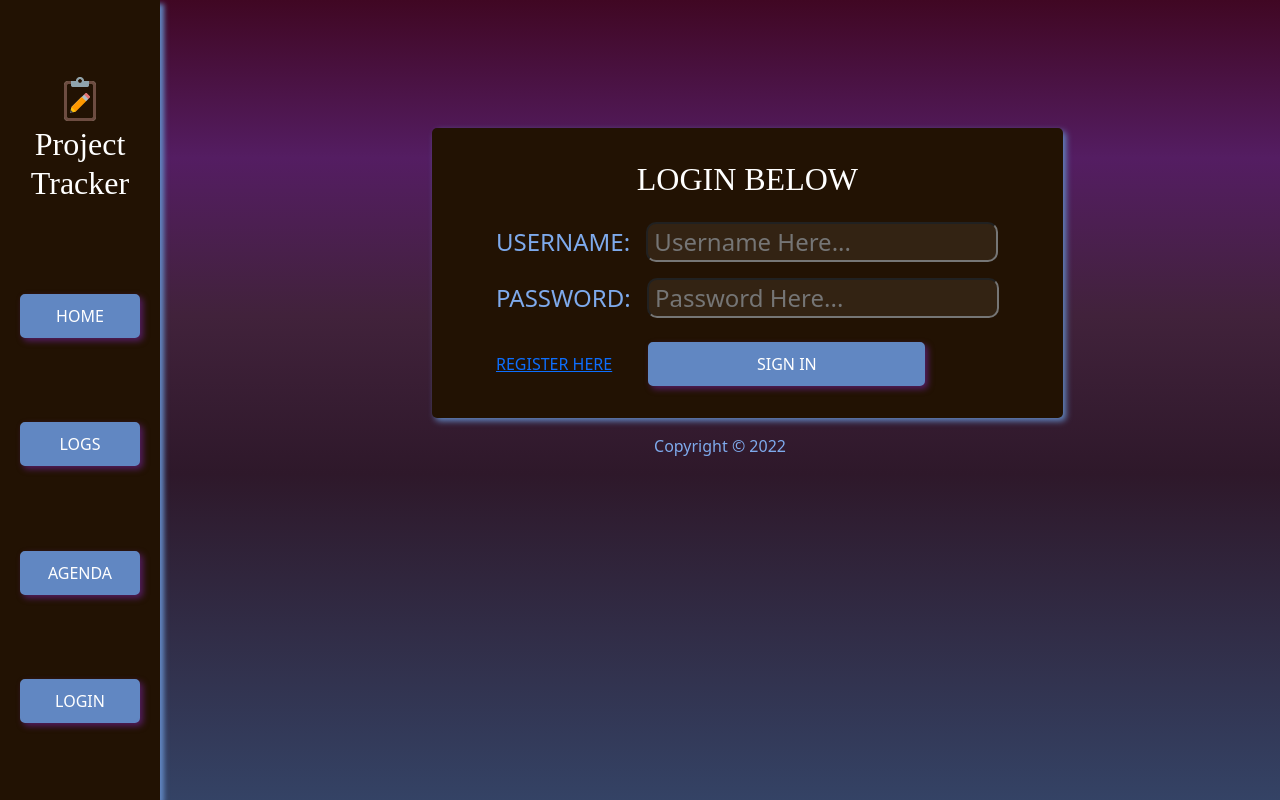
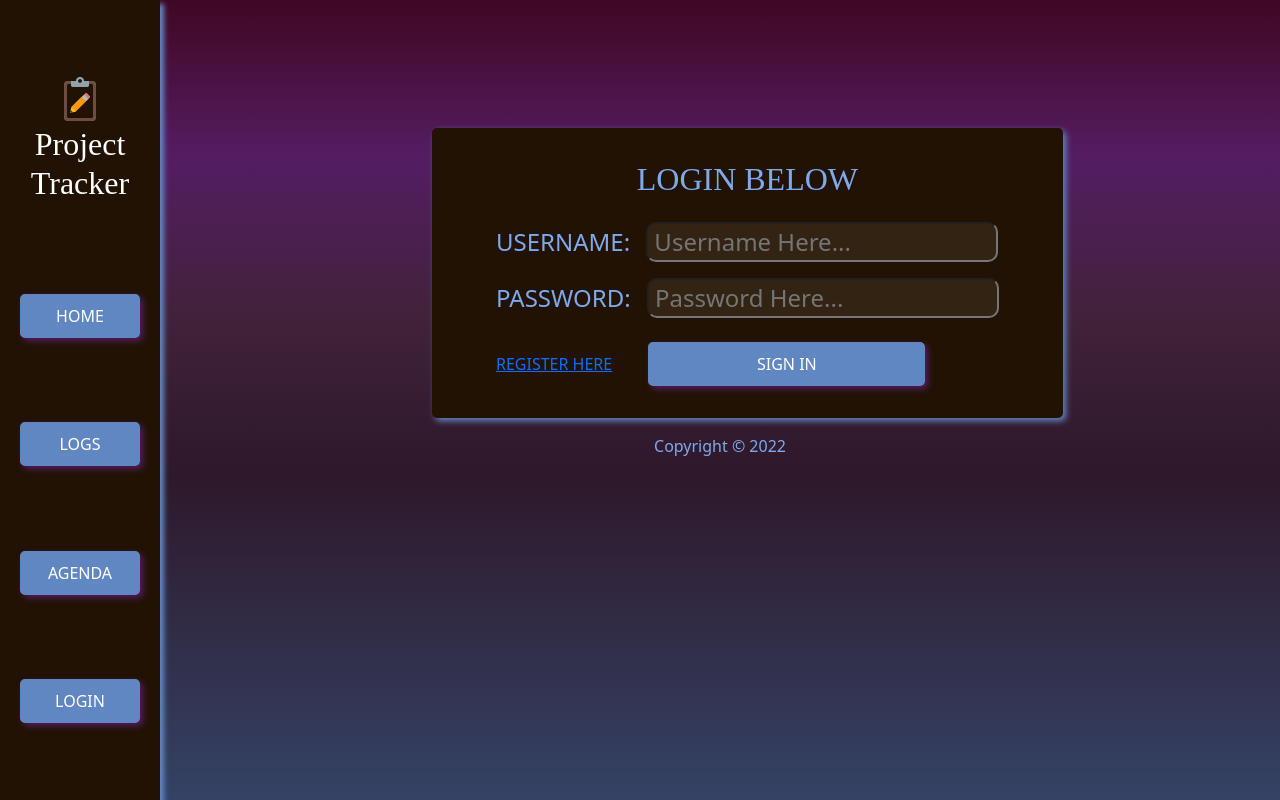
Before and after one commit to Reny8/Capstone, a React (Create React App) app in the folder frontend/: page /login in a window 1280 px wide. Shown: the top 800 px of the page. Built offline with nearby package versions, Linux system fonts and the light colour scheme.

Commit message:
Adjusted the font color

```diff
--- a/frontend/src/App.css
+++ b/frontend/src/App.css
@@ -48,5 +48,4 @@ h1 {
 h2 {
   font-family:"MV Boli";
   text-align: center;
-  color: white
 }
```
